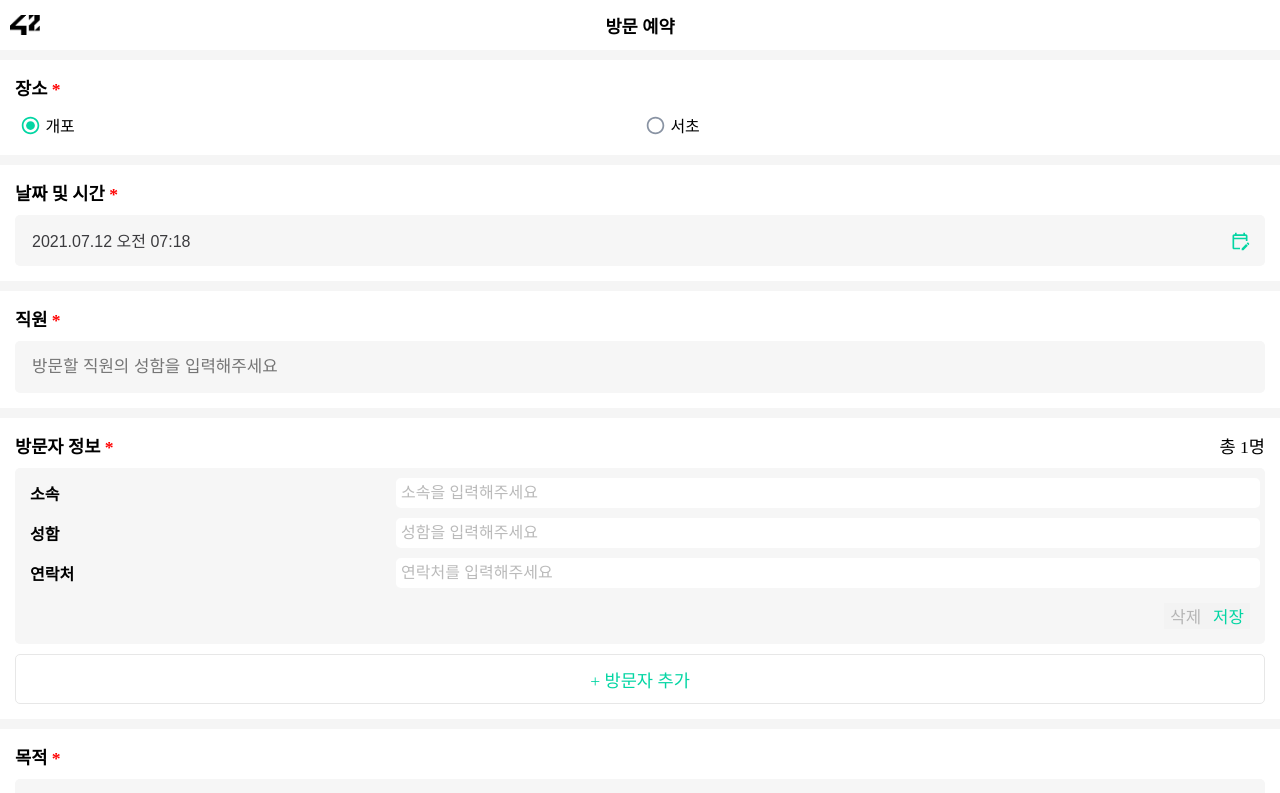
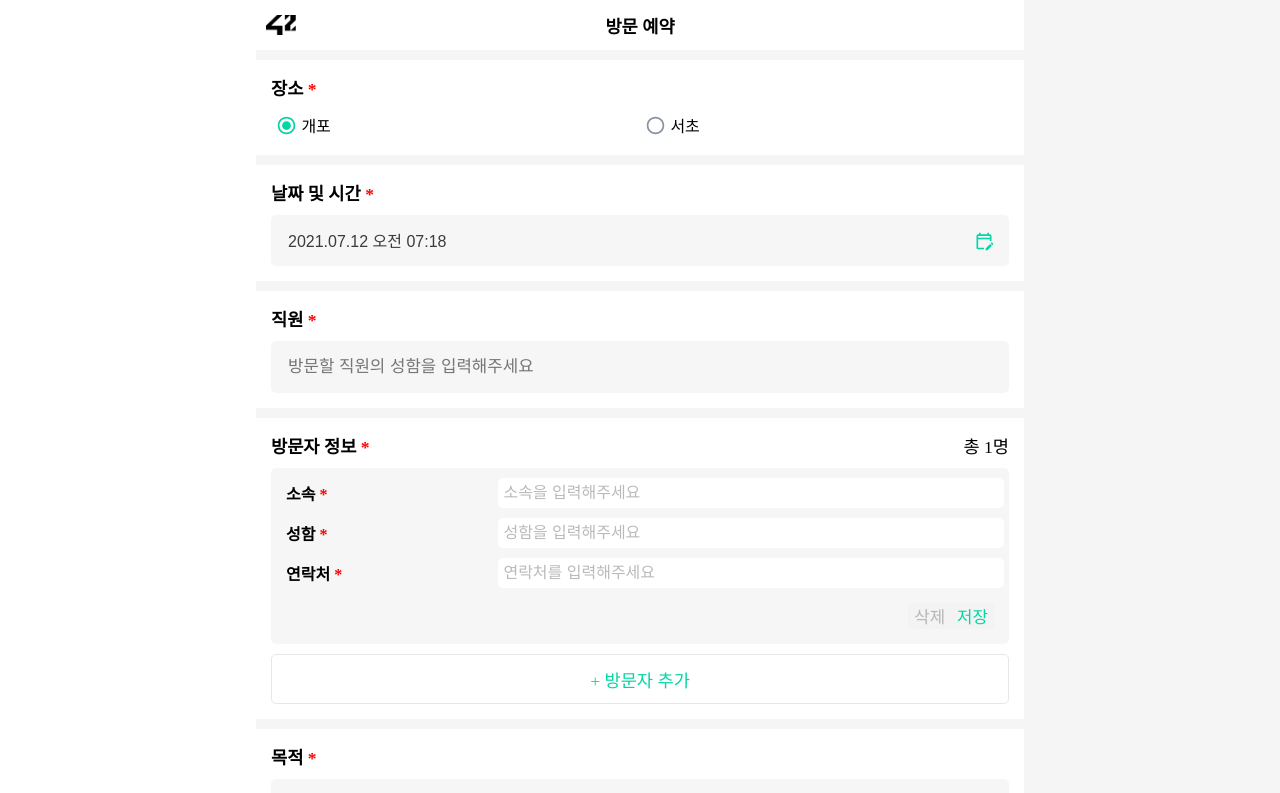
Before and after one commit to 42Sunny/visitor_front, a React (Create React App) app: page /reserve in a window 1280 px wide. Shown: the top 793 px of the page. Built offline with nearby package versions, Linux system fonts and the light colour scheme; the HTML template or start-up script is replaced by a standard one; a web font is replaced by a local one.

Commit message:
VSTR-63 방문자 정보에 별표시 추가

```diff
--- a/src/components/Reserve/ReserveSubmit.js
+++ b/src/components/Reserve/ReserveSubmit.js
@@ -65,8 +65,8 @@ const sendUpdateReserve = async (date, place, purpose, targetStaffName, visitor)
     name: vis.name,
     organization: vis.organization,
     phone: vis.phone,
-    // reserve_id: visitor[0].reserveId,
-    reserve_id: 0,
+    reserve_id: visitor[0].reserveId,
+    // reserve_id: 0,
     isChanged: vis.isChanged,
   }));
   const data = {
@@ -74,8 +74,8 @@ const sendUpdateReserve = async (date, place, purpose, targetStaffName, visitor)
     place,
     purpose,
     targetStaffName,
-    // reserveId: visitor[0].reserveId,
-    reserveId: 0,
+    reserveId: visitor[0].reserveId,
+    // reserveId: 0,
     visitor: newVistor,
   };
   console.log(data);
--- a/src/components/Reserve/ReserveVisitor.js
+++ b/src/components/Reserve/ReserveVisitor.js
@@ -46,7 +46,6 @@ const ReserveVisitorBox = ({ vis }) => {
         if (v.id === vis.id) {
           vis.isEditable = true;
           if (location.state) {
-            console.log(v);
             v.isChanged = true;
           }
         }
@@ -81,7 +80,10 @@ const ReserveVisitorBox = ({ vis }) => {
       <div>
         <form>
           <div className={styles.ReserveVisitorInfoBox}>
-            <div className={styles.ReserveVisitorInfoTitle}>소속</div>
+            <div className={styles.ReserveVisitorInfoTitle}>
+              {`소속 `}
+              <ReserveStar />
+            </div>
             <div className={styles.ReserveVisitorInfoValue}>
               {vis.isEditable === true ? (
                 <input
@@ -97,7 +99,10 @@ const ReserveVisitorBox = ({ vis }) => {
             </div>
           </div>
           <div className={styles.ReserveVisitorInfoBox}>
-            <div className={styles.ReserveVisitorInfoTitle}>성함</div>
+            <div className={styles.ReserveVisitorInfoTitle}>
+              {`성함 `}
+              <ReserveStar />
+            </div>
             <div className={styles.ReserveVisitorInfoValue}>
               {vis.isEditable === true ? (
                 <input
@@ -113,7 +118,10 @@ const ReserveVisitorBox = ({ vis }) => {
             </div>
           </div>
           <div className={styles.ReserveVisitorInfoBox}>
-            <div className={styles.ReserveVisitorInfoTitle}>연락처</div>
+            <div className={styles.ReserveVisitorInfoTitle}>
+              {`연락처 `}
+              <ReserveStar />
+            </div>
             <div className={styles.ReserveVisitorInfoValue}>
               {vis.isEditable === true ? (
                 <input
--- a/src/styles/ReservePage.module.css
+++ b/src/styles/ReservePage.module.css
@@ -50,6 +50,12 @@
 .ReserveContent {
   top: 60px;
   width: 100%;
+}
+
+.Reserve {
+  max-width: 768px;
+  box-sizing: border-box;
+  margin: auto;
 }
 
 .ReserveHeaderTitle {
--- a/src/tools/apiHandler.js
+++ b/src/tools/apiHandler.js
@@ -1,6 +1,6 @@
-const { default: axios } = require("axios");
+const { default: axios } = require('axios');
 
-const url = "https://api.visitor.dev.42seoul.io";
+const url = 'https://api.visitor.dev.42seoul.io';
 
 const apiHandler = async (method, path, data) => {
   return await axios(
@@ -9,26 +9,26 @@ const apiHandler = async (method, path, data) => {
       url: `${url}${path}`,
       data,
     },
-    { withCredentials: true }
+    { withCredentials: true },
   );
 };
 
 const getReserves = (name, phone) => {
   const data = { name, phone };
-  return apiHandler("post", "/reserves", data);
+  return apiHandler('post', '/reserves', data);
 };
 
 const deleteReserve = (name, phone, reserve_id) => {
   const data = { name, phone };
-  return apiHandler("delete", `/reserve?reserve_id=${reserve_id}`, data);
+  return apiHandler('delete', `/reserve?reserve_id=${reserve_id}`, data);
 };
 
 const createReserve = (data) => {
-  return apiHandler("post", "/reserve/create", data);
+  return apiHandler('post', '/reserve/create', data);
 };
 
 const updateReserve = (data) => {
-  return apiHandler("put", "/reserve", data);
+  return apiHandler('put', '/reserve', data);
 };
 
 const postError = ({ status, payload }) => {
@@ -38,11 +38,4 @@ const postError = ({ status, payload }) => {
   // return apiHandler("post", "/error-message", data);
 };
 
-export {
-  apiHandler,
-  getReserves,
-  deleteReserve,
-  createReserve,
-  updateReserve,
-  postError,
-};
+export { apiHandler, getReserves, deleteReserve, createReserve, updateReserve, postError };
```
